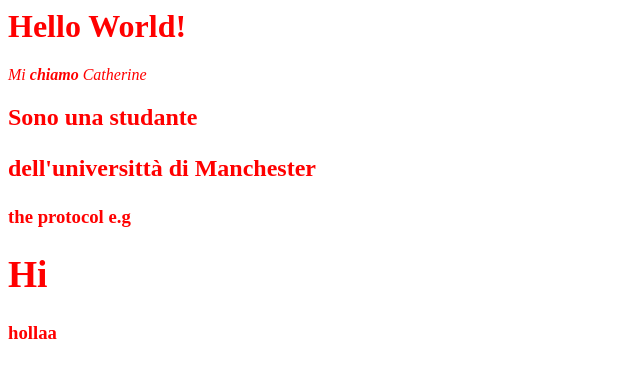
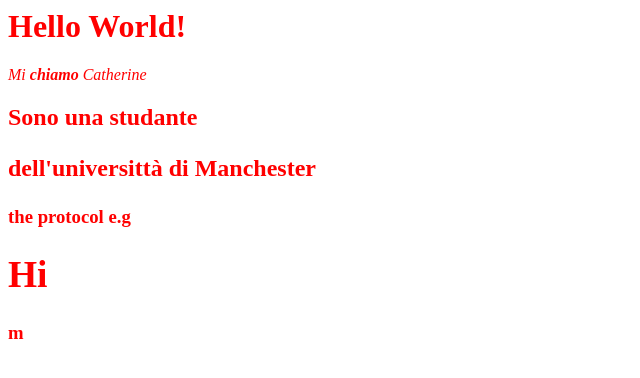
Before and after one commit to catherinelosada/web-project, a plain HTML site: page index.html in a window 1280 px wide. Shown: the full height of the page, 0-640 px from the left. Drawn offline with Linux system fonts and the light colour scheme.

Commit message:
First Commit
From hoollaa to m

```diff
--- a/index.html
+++ b/index.html
@@ -26,6 +26,6 @@
   <div>
     <h1>Hi </h1>
 
-    <p> hollaa </p>
+    <p> m</p>
   </div>
 </body>
```
